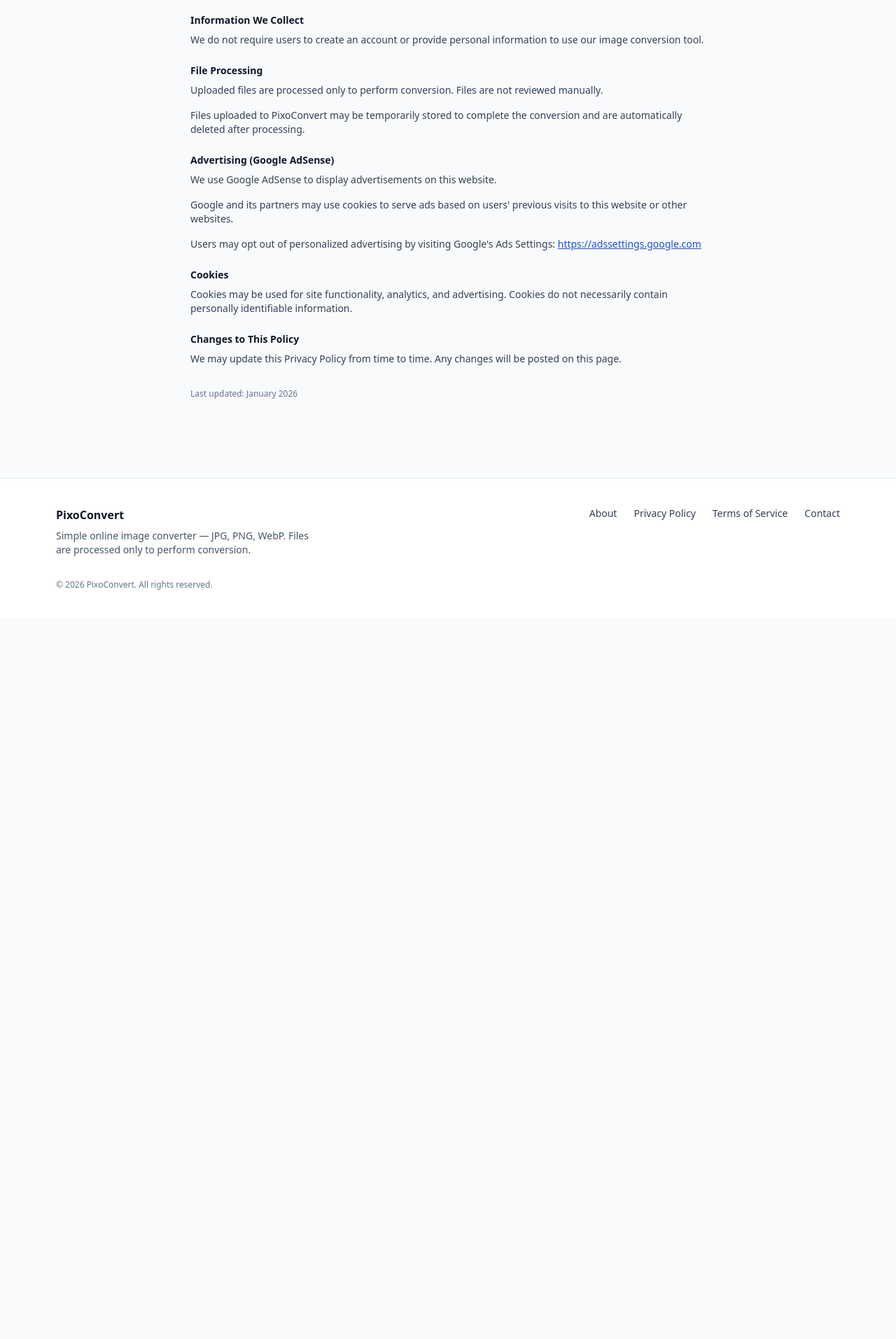
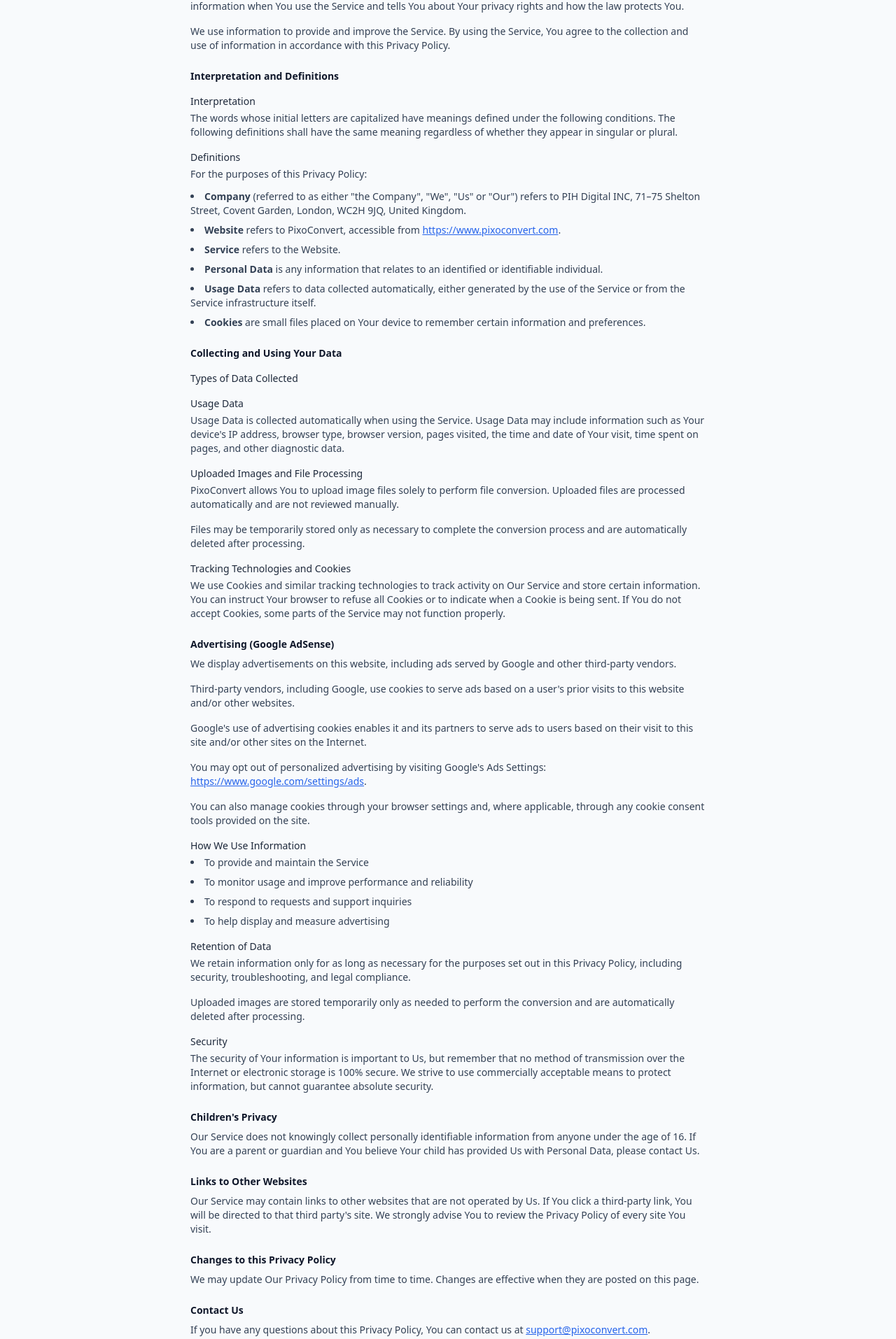
Before and after one commit to boltrsss/pixoconvert, a Next.js app: page /privacy-policy in a window 1280 px wide. Shown: the part 246-2160 px from the top of the page at 70% size. Before the commit the page ends 1130 px from the top, so only its background shows below. Built offline with nearby package versions, Linux system fonts and the light colour scheme.

Commit message:
Update page.tsx

```diff
--- a/app/privacy-policy/page.tsx
+++ b/app/privacy-policy/page.tsx
@@ -3,76 +3,232 @@
 export default function PrivacyPolicyPage() {
   return (
     <main className="mx-auto max-w-3xl px-4 py-16 text-sm text-slate-700">
-      <h1 className="text-2xl font-semibold text-slate-900 mb-6">
+      <h1 className="text-2xl font-semibold text-slate-900 mb-2">
         Privacy Policy
       </h1>
+      <p className="mb-6 text-xs text-slate-500">
+        Last updated: January 27, 2026
+      </p>
 
       <p className="mb-4">
-        PixoConvert respects your privacy. This Privacy Policy explains how we
-        handle information when you use our website.
+        This Privacy Policy describes Our policies and procedures on the
+        collection, use, and disclosure of Your information when You use the
+        Service and tells You about Your privacy rights and how the law protects
+        You.
+      </p>
+
+      <p className="mb-4">
+        We use information to provide and improve the Service. By using the
+        Service, You agree to the collection and use of information in
+        accordance with this Privacy Policy.
       </p>
 
       <h2 className="font-semibold text-slate-900 mt-6 mb-2">
-        Information We Collect
+        Interpretation and Definitions
       </h2>
+
+      <h3 className="font-medium text-slate-800 mt-4 mb-1">
+        Interpretation
+      </h3>
       <p className="mb-4">
-        We do not require users to create an account or provide personal
-        information to use our image conversion tool.
+        The words whose initial letters are capitalized have meanings defined
+        under the following conditions. The following definitions shall have
+        the same meaning regardless of whether they appear in singular or plural.
       </p>
 
+      <h3 className="font-medium text-slate-800 mt-4 mb-1">
+        Definitions
+      </h3>
+      <p className="mb-3">For the purposes of this Privacy Policy:</p>
+      <ul className="list-disc list-inside space-y-2 mb-4">
+        <li>
+          <strong>Company</strong> (referred to as either &quot;the Company&quot;,
+          &quot;We&quot;, &quot;Us&quot; or &quot;Our&quot;) refers to PIH Digital
+          INC, 71–75 Shelton Street, Covent Garden, London, WC2H 9JQ, United
+          Kingdom.
+        </li>
+        <li>
+          <strong>Website</strong> refers to PixoConvert, accessible from{" "}
+          <a
+            href="https://www.pixoconvert.com/"
+            target="_blank"
+            rel="noopener noreferrer"
+            className="text-blue-600 underline"
+          >
+            https://www.pixoconvert.com
+          </a>
+          .
+        </li>
+        <li>
+          <strong>Service</strong> refers to the Website.
+        </li>
+        <li>
+          <strong>Personal Data</strong> is any information that relates to an
+          identified or identifiable individual.
+        </li>
+        <li>
+          <strong>Usage Data</strong> refers to data collected automatically,
+          either generated by the use of the Service or from the Service
+          infrastructure itself.
+        </li>
+        <li>
+          <strong>Cookies</strong> are small files placed on Your device to
+          remember certain information and preferences.
+        </li>
+      </ul>
+
       <h2 className="font-semibold text-slate-900 mt-6 mb-2">
-        File Processing
+        Collecting and Using Your Data
       </h2>
+
+      <h3 className="font-medium text-slate-800 mt-4 mb-1">
+        Types of Data Collected
+      </h3>
+
+      <h4 className="font-medium text-slate-800 mt-4 mb-1">
+        Usage Data
+      </h4>
       <p className="mb-4">
-        Uploaded files are processed only to perform conversion. Files are not
+        Usage Data is collected automatically when using the Service. Usage Data
+        may include information such as Your device&apos;s IP address, browser
+        type, browser version, pages visited, the time and date of Your visit,
+        time spent on pages, and other diagnostic data.
+      </p>
+
+      <h4 className="font-medium text-slate-800 mt-4 mb-1">
+        Uploaded Images and File Processing
+      </h4>
+      <p className="mb-4">
+        PixoConvert allows You to upload image files solely to perform file
+        conversion. Uploaded files are processed automatically and are not
         reviewed manually.
       </p>
       <p className="mb-4">
-        Files uploaded to PixoConvert may be temporarily stored to complete the
-        conversion and are automatically deleted after processing.
+        Files may be temporarily stored only as necessary to complete the
+        conversion process and are automatically deleted after processing.
       </p>
 
+      <h3 className="font-medium text-slate-800 mt-4 mb-1">
+        Tracking Technologies and Cookies
+      </h3>
+      <p className="mb-4">
+        We use Cookies and similar tracking technologies to track activity on
+        Our Service and store certain information. You can instruct Your browser
+        to refuse all Cookies or to indicate when a Cookie is being sent. If You
+        do not accept Cookies, some parts of the Service may not function
+        properly.
+      </p>
+
+      {/* ✅ AdSense required disclosure */}
       <h2 className="font-semibold text-slate-900 mt-6 mb-2">
         Advertising (Google AdSense)
       </h2>
       <p className="mb-4">
-        We use Google AdSense to display advertisements on this website.
+        We display advertisements on this website, including ads served by
+        Google and other third-party vendors.
       </p>
       <p className="mb-4">
-        Google and its partners may use cookies to serve ads based on users&apos;
-        previous visits to this website or other websites.
+        Third-party vendors, including Google, use cookies to serve ads based on
+        a user&apos;s prior visits to this website and/or other websites.
       </p>
       <p className="mb-4">
-        Users may opt out of personalized advertising by visiting Google&apos;s Ads
-        Settings:{" "}
+        Google&apos;s use of advertising cookies enables it and its partners to
+        serve ads to users based on their visit to this site and/or other sites
+        on the Internet.
+      </p>
+      <p className="mb-4">
+        You may opt out of personalized advertising by visiting Google&apos;s
+        Ads Settings:
+        {" "}
         <a
-          className="underline text-blue-700"
-          href="https://adssettings.google.com"
+          href="https://www.google.com/settings/ads"
           target="_blank"
           rel="noopener noreferrer"
+          className="text-blue-600 underline"
         >
-          https://adssettings.google.com
+          https://www.google.com/settings/ads
         </a>
+        .
+      </p>
+      <p className="mb-4">
+        You can also manage cookies through your browser settings and, where
+        applicable, through any cookie consent tools provided on the site.
+      </p>
+
+      <h3 className="font-medium text-slate-800 mt-4 mb-1">
+        How We Use Information
+      </h3>
+      <ul className="list-disc list-inside space-y-2 mb-4">
+        <li>To provide and maintain the Service</li>
+        <li>To monitor usage and improve performance and reliability</li>
+        <li>To respond to requests and support inquiries</li>
+        <li>To help display and measure advertising</li>
+      </ul>
+
+      <h3 className="font-medium text-slate-800 mt-4 mb-1">
+        Retention of Data
+      </h3>
+      <p className="mb-4">
+        We retain information only for as long as necessary for the purposes set
+        out in this Privacy Policy, including security, troubleshooting, and
+        legal compliance.
+      </p>
+      <p className="mb-4">
+        Uploaded images are stored temporarily only as needed to perform the
+        conversion and are automatically deleted after processing.
+      </p>
+
+      <h3 className="font-medium text-slate-800 mt-4 mb-1">
+        Security
+      </h3>
+      <p className="mb-4">
+        The security of Your information is important to Us, but remember that
+        no method of transmission over the Internet or electronic storage is 100%
+        secure. We strive to use commercially acceptable means to protect
+        information, but cannot guarantee absolute security.
       </p>
 
       <h2 className="font-semibold text-slate-900 mt-6 mb-2">
-        Cookies
+        Children&apos;s Privacy
       </h2>
       <p className="mb-4">
-        Cookies may be used for site functionality, analytics, and advertising.
-        Cookies do not necessarily contain personally identifiable information.
+        Our Service does not knowingly collect personally identifiable
+        information from anyone under the age of 16. If You are a parent or
+        guardian and You believe Your child has provided Us with Personal Data,
+        please contact Us.
       </p>
 
       <h2 className="font-semibold text-slate-900 mt-6 mb-2">
-        Changes to This Policy
+        Links to Other Websites
       </h2>
       <p className="mb-4">
-        We may update this Privacy Policy from time to time. Any changes will be
-        posted on this page.
+        Our Service may contain links to other websites that are not operated by
+        Us. If You click a third-party link, You will be directed to that third
+        party&apos;s site. We strongly advise You to review the Privacy Policy
+        of every site You visit.
       </p>
 
-      <p className="mt-8 text-xs text-slate-500">
-        Last updated: January 2026
+      <h2 className="font-semibold text-slate-900 mt-6 mb-2">
+        Changes to this Privacy Policy
+      </h2>
+      <p className="mb-4">
+        We may update Our Privacy Policy from time to time. Changes are
+        effective when they are posted on this page.
+      </p>
+
+      <h2 className="font-semibold text-slate-900 mt-6 mb-2">
+        Contact Us
+      </h2>
+      <p className="mb-4">
+        If you have any questions about this Privacy Policy, You can contact us
+        at{" "}
+        <a
+          href="mailto:support@pixoconvert.com"
+          className="text-blue-600 underline"
+        >
+          support@pixoconvert.com
+        </a>
+        .
       </p>
     </main>
   );
```
